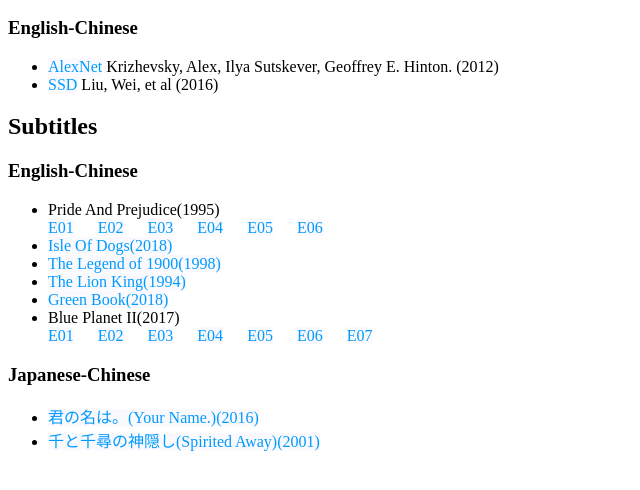
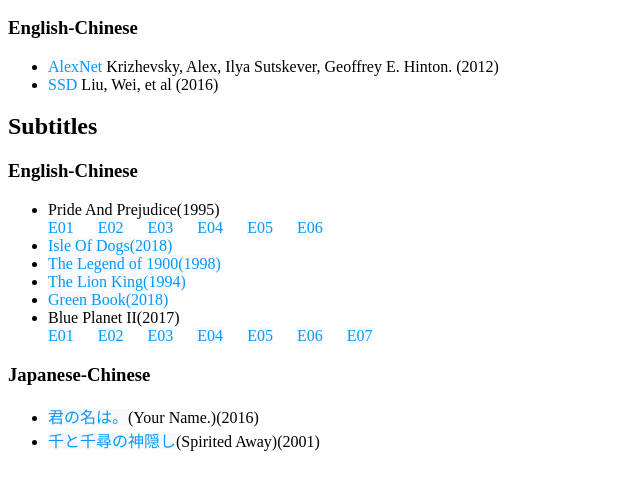
Before and after one commit to BeNhNp/Bilingual, a plain HTML site: page index.html in a window 1280 px wide. Shown: the part 110-600 px from the top of the page, without its empty margins (0-640 px from the left). Drawn offline with Linux system fonts and the light colour scheme.

Commit message:
update the md file

```diff
--- a/index.html
+++ b/index.html
@@ -47,8 +47,8 @@
     </ul>
     <h3>Japanese-Chinese</h3>
     <ul>
-        <li><a href="./files/subtitles/Your Name._marks.html">君の名は。(Your Name.)(2016)</a></li>
-        <li><a href="./files/subtitles/Spirited Away_2001_marks.html">千と千尋の神隠し(Spirited Away)(2001)</a></li>
+        <li><a href="./files/subtitles/Your Name._marks.html">君の名は。</a>(Your Name.)(2016)</li>
+        <li><a href="./files/subtitles/Spirited Away_2001_marks.html">千と千尋の神隠し</a>(Spirited Away)(2001)</li>
     </ul>
 </body>
 </html>
```
Also changed, not shown: 1 other file.
